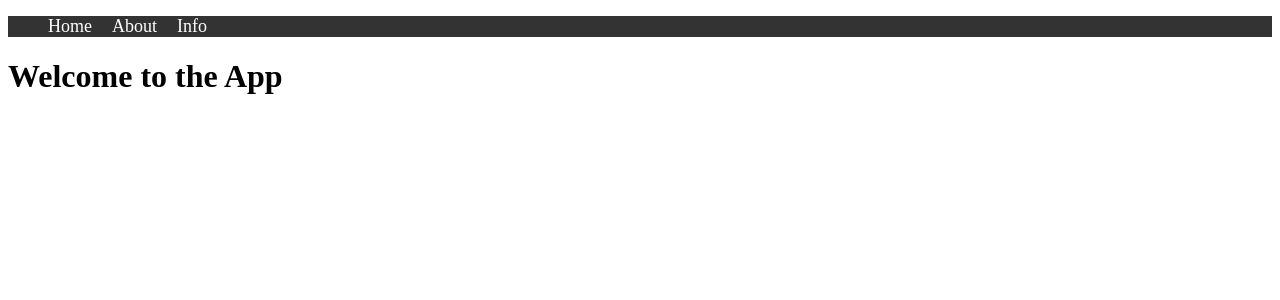
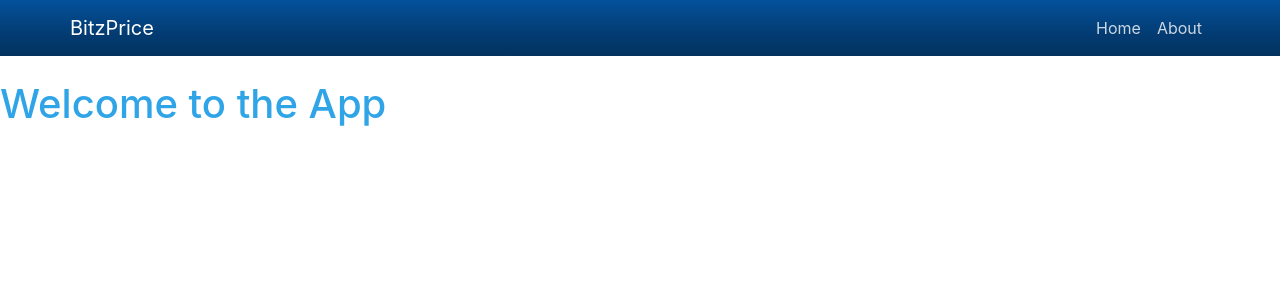
Before and after one commit to anchit1501/next-js, a Next.js app: page / in a window 1280 px wide. Shown: the top 300 px of the page. Built offline with nearby package versions, Linux system fonts and the light colour scheme.

Commit message:
Bootswatch added

```diff
--- a/components/layout.js
+++ b/components/layout.js
@@ -4,6 +4,7 @@
     <div>
         <Head>
             <title>Bit Coin Prices</title>
+            <link rel="stylesheet" href="https://bootswatch.com/4/cerulean/bootstrap.min.css"/>
         </Head>
       <Navbar />
       {props.children}
--- a/components/navbar.js
+++ b/components/navbar.js
@@ -1,45 +1,21 @@
 import Link from "next/link";
 const navbar = () => {
   return (
-    <div>
-      <ul>
-        <li>
-          <Link href="/">
-            <a>Home</a>
-          </Link>
-        </li>
-        <li>
-          <Link href="/about">
-            <a>About</a>
-          </Link>
-        </li>
-        <li>
-          <Link href="/info">
-            <a>Info</a>
-          </Link>
-        </li>
-      </ul>
-
-      <style jsx>
-        {`
-          ul {
-            background: #333;
-            color: #fff;
-            list-style: none;
-            display: flex;
-          }
-
-          ul li {
-            font-size: 18px;
-            margin-right: 20px;
-          }
-          a {
-            text-decoration: none;
-            color: #fff;
-          }
-        `}
-      </style>
+    <nav className="navbar navbar-expand navbar-dark bg-dark mb-4">
+    <div className="container">
+      <a className="navbar-brand" href="#">BitzPrice</a>
+      <div className="collapse navbar-collapse">
+        <ul className="navbar-nav ml-auto">
+          <li className="nav-item">
+            <Link href="/"><a className="nav-link">Home</a></Link>
+          </li>
+          <li className="nav-item">
+            <Link href="/about"><a className="nav-link">About</a></Link>
+          </li>
+        </ul>
+      </div>
     </div>
+  </nav>
   );
 };
 
```
Also changed, not shown: pages/info.js (deleted, +0 -12 lines).
